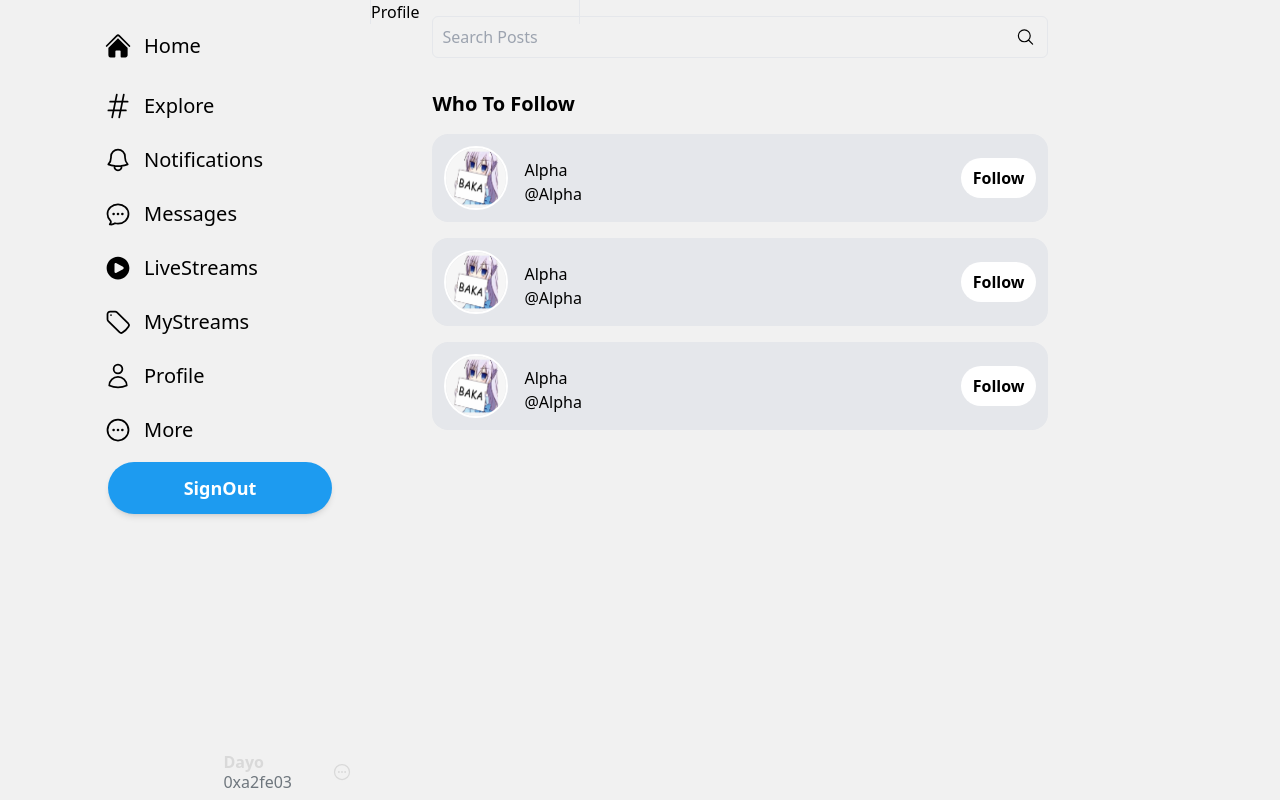
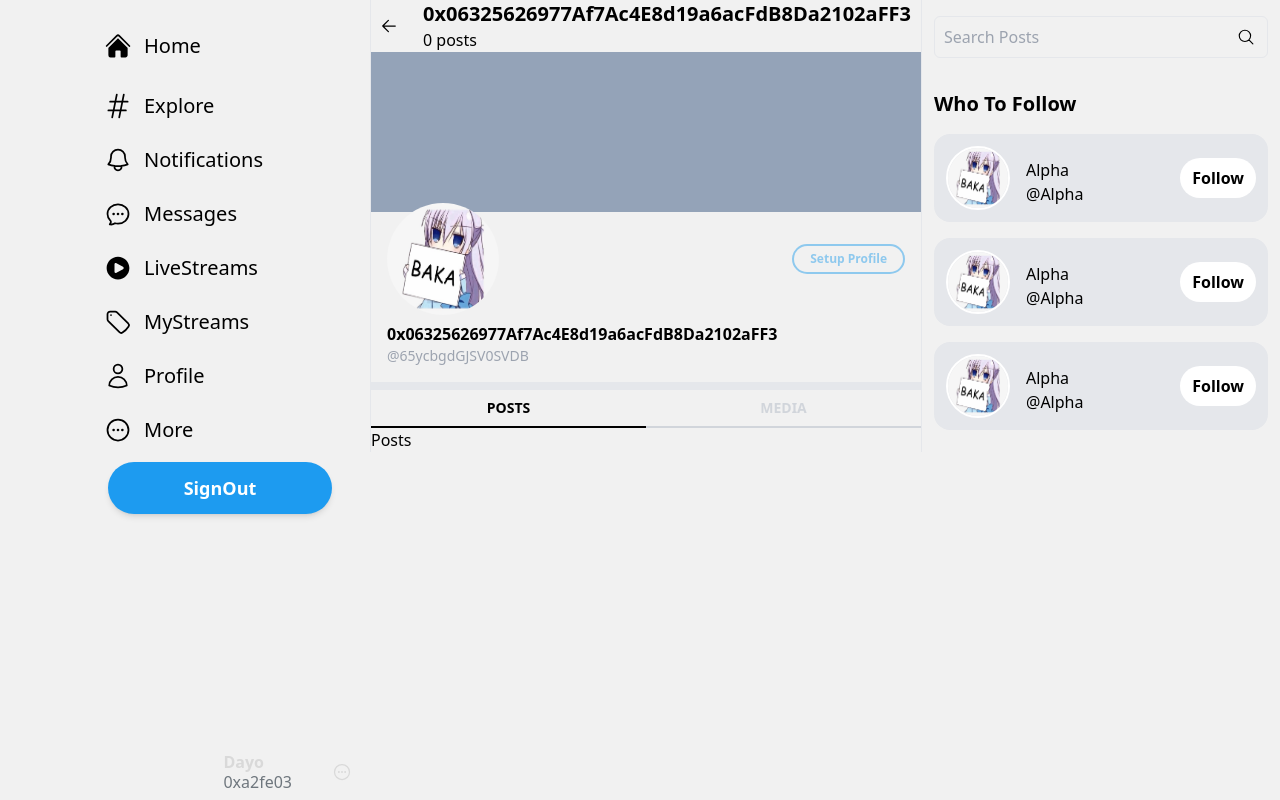
Before and after one commit to Team-Manor/Manor-Main, a Next.js app: page /profile in a window 1280 px wide. Built offline with nearby package versions, Linux system fonts and the light colour scheme.

Commit message:
feat: added messages

```diff
--- a/components/NotificationsPage/index.tsx
+++ b/components/NotificationsPage/index.tsx
@@ -68,7 +68,7 @@ const NotificationsPage = () => {
   return (
     <div className="flex-grow border-l border-r min-w-[50%] sm:ml-[73px] xl:ml-[370px]">
       <div className="flex items-center sm:justify-between py-2 px-3 sticky top-0 z-50 border-b">
-        <div className="hoverAnimation w-9 h-9 flex items-center justify-center xl:px-0 ml-auto">
+        <div className="hoverAnimation w-9 h-9 flex items-center justify-center xl:px-0">
           <ArrowSmallLeftIcon className="h-5" />
         </div>
         <h2 className="text-lg sm:text-xl font-bold">Notifications</h2>
--- a/components/ProfilePage/index.tsx
+++ b/components/ProfilePage/index.tsx
@@ -2,12 +2,83 @@ import { PencilIcon } from "@heroicons/react/24/outline";
 import { ArrowSmallLeftIcon } from "@heroicons/react/24/outline";
 import { EllipsisHorizontalIcon } from "@heroicons/react/24/outline";
 import Image from "next/image";
-import React from "react";
+import React, { useState } from "react";
 
 const ProfilePage = () => {
+  const wallet: string = "0x06325626977Af7Ac4E8d19a6acFdB8Da2102aFF3";
+  const tag: string = "@65ycbgdGJSV0SVDB";
+
+  const [postsActive, setPostsActive] = useState(true);
+
+  const setSectionHandler = () => {
+    setPostsActive(false);
+  };
+
   return (
     <div className="flex-grow border-l border-r min-w-[50%] sm:ml-[73px] xl:ml-[370px]">
-      Profile
+      <div className="flex items-center gap-4">
+        <div className="hoverAnimation w-9 h-9 flex items-center justify-center xl:px-0">
+          <ArrowSmallLeftIcon className="h-5" />
+        </div>
+        <div>
+          <h2 className="text-lg sm:text-xl font-bold">{wallet}</h2>
+          <p className="">0 posts</p>
+        </div>
+      </div>
+      <div className="w-[550px] h-[20vh] bg-slate-400"></div>
+      <div className="flex justify-end items-center px-4 relative py-8">
+        <div className="absolute left-4">
+          <Image
+            src="/baka.jfif"
+            width={20}
+            height={20}
+            alt="img"
+            className="h-28 w-28 rounded-full"
+          />
+        </div>
+        <button className="px-4 py-1 text-[12px] rounded-3xl border-[#0090ea69] border-2 font-bold text-[#0090ea69] hover:text-white hover:bg-[#0090ea69] bg-gray-20">
+          Setup Profile
+        </button>
+      </div>
+      <div className="py-4 px-4 border-b-[8px] border-gray-200">
+        <h2 className="font-bold text-base">{wallet}</h2>
+        <h2 className=" text-gray-400 text-sm">{tag}</h2>
+      </div>
+      <section>
+        <div className="flex w-[100%]">
+          <button
+            className={`w-[50%] py-2 text-center font-semibold text-sm border-b-2 hover:bg-gray-200 hover:text-black ${
+              postsActive
+                ? "border-b-black text-black"
+                : "border-b-gray-300 text-gray-300"
+            }`}
+            onClick={() => setPostsActive(true)}
+          >
+            POSTS
+          </button>
+          <button
+            className={`w-[50%] py-2 text-center font-semibold text-sm border-b-2 hover:bg-gray-200 hover:text-black ${
+              postsActive
+                ? "border-b-gray-300 text-gray-300"
+                : "border-b-black text-black"
+            }`}
+            onClick={() => setPostsActive(false)}
+          >
+            MEDIA
+          </button>
+        </div>
+        <section>
+          {postsActive ? (
+            <>
+              <div>Posts</div>
+            </>
+          ) : (
+            <>
+              <div>Media</div>
+            </>
+          )}
+        </section>
+      </section>
     </div>
   );
 };
--- a/components/Suggestions.tsx
+++ b/components/Suggestions.tsx
@@ -9,7 +9,7 @@ function Suggestions() {
     { name: "Alpha", img: "/baka.jfif" },
   ];
   return (
-    <div className="w-1/2 px-3">
+    <div className="w-[100%] px-3">
       <div className="flex mb-8 items-center justify-between bg-transparent border mt-4 rounded-md p3 relative ">
         <input
           type="text"
--- a/pages/_app.tsx
+++ b/pages/_app.tsx
@@ -8,7 +8,9 @@ function MyApp({ Component, pageProps }: AppProps) {
     <div className="bg-[#f1f1f1] min-h-screen flex max-w-[1500px] mx-auto">
       <Sidebar />
       <Component {...pageProps} />
-      <Suggestions />
+      <div className="w-[375px]">
+        <Suggestions />
+      </div>
     </div>
   );
 }
```
